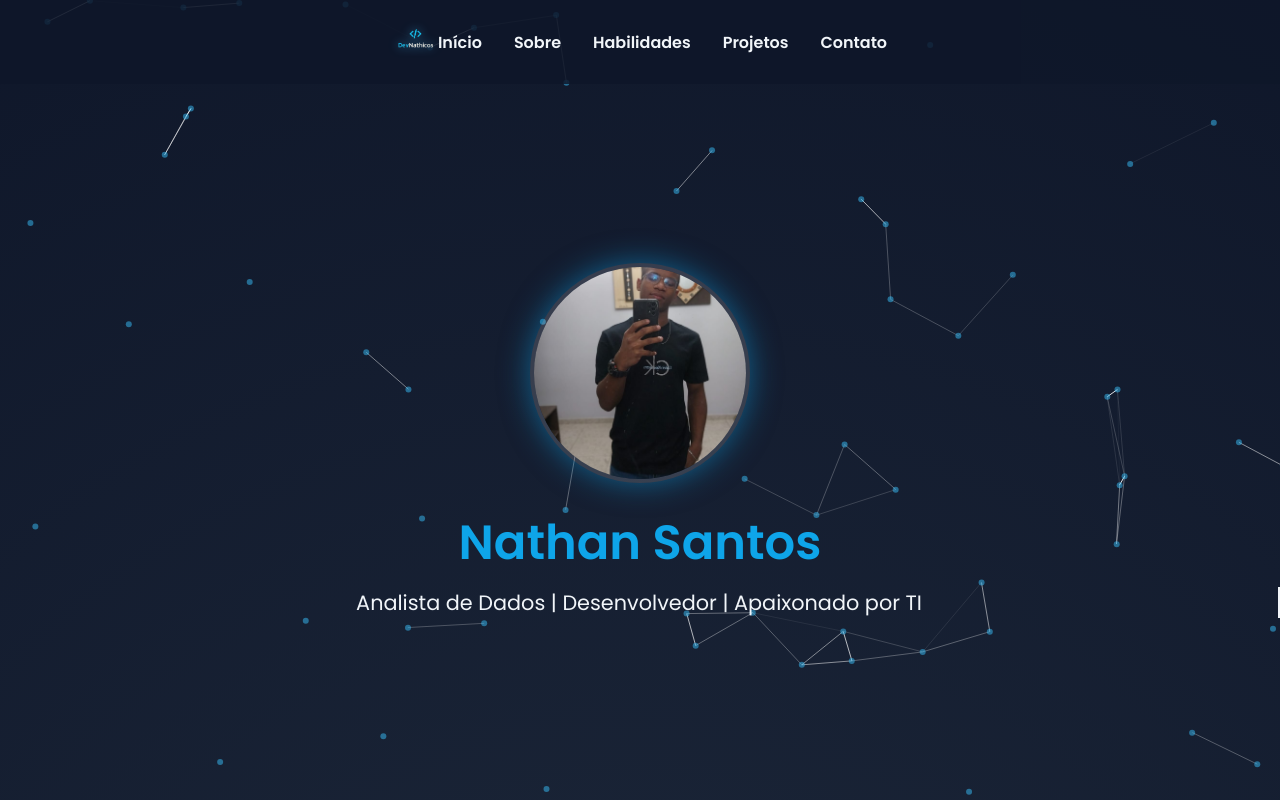
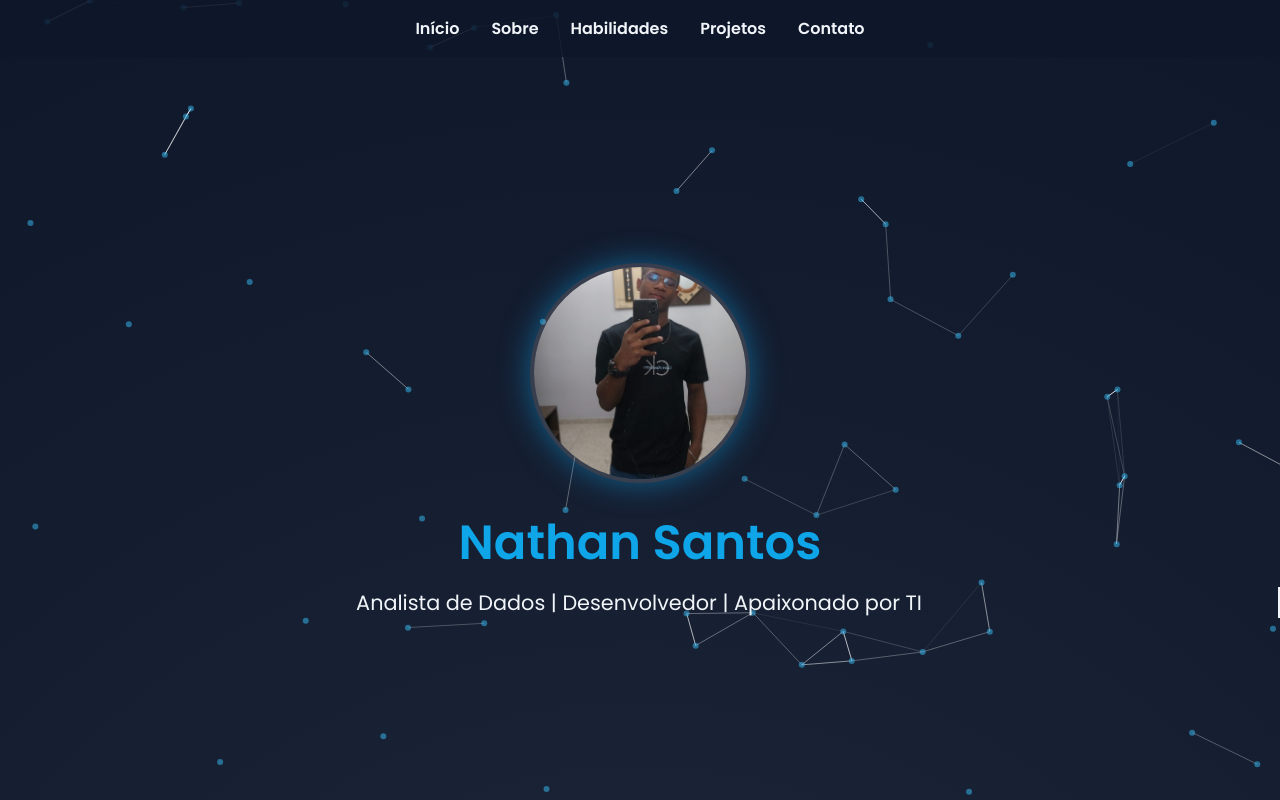
Before and after one commit to NathanpSantos/devnathicos.github.io, a plain HTML site: page index.html in a window 1280 px wide. Shown: the top 800 px of the page. Drawn offline with nearby package versions, Linux system fonts and the light colour scheme.

Commit message:
atualização de telas logo

```diff
--- a/index.html
+++ b/index.html
@@ -11,9 +11,6 @@
     <div id="particles-js"></div>
 
     <nav class="navegacao">
-        <div class="logo">
-            <img src="img/devnathicos.png" alt="Logo DevNathicos">
-        </div>
         <ul class="menu">
             <li><a href="#inicio" class="menu-link">Início</a></li>
             <li><a href="#sobre" class="menu-link">Sobre</a></li>
```
